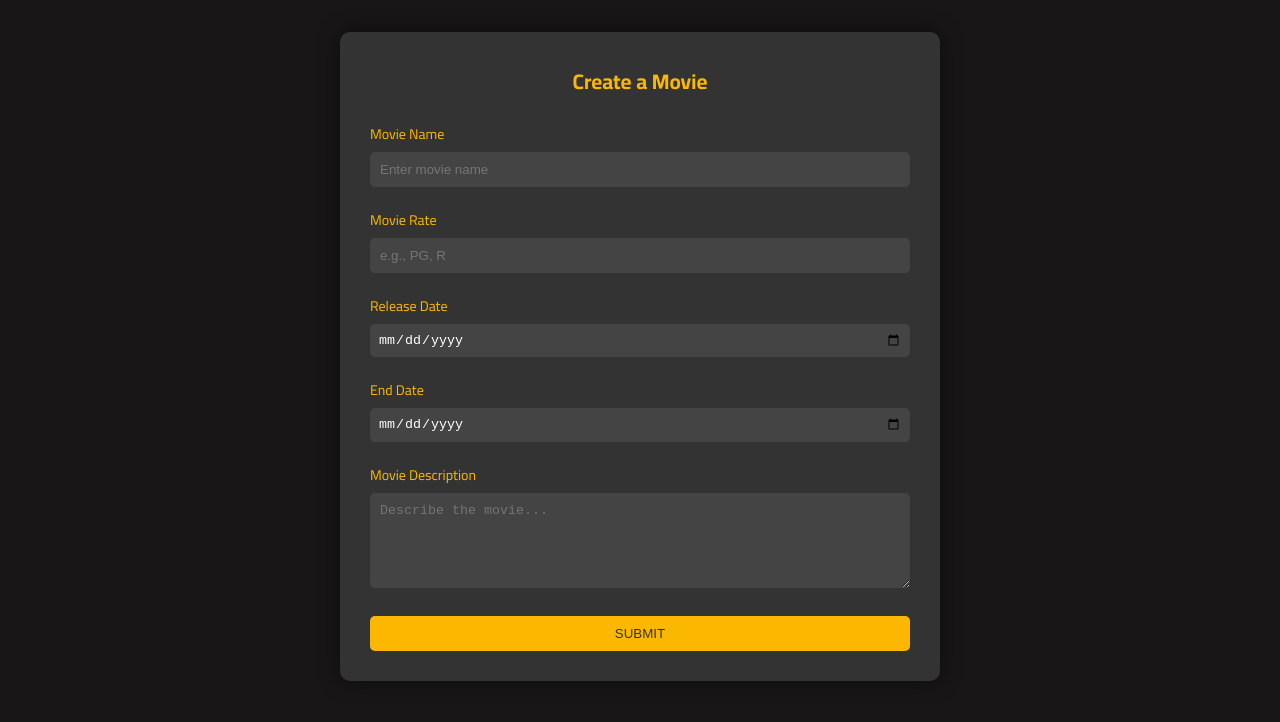
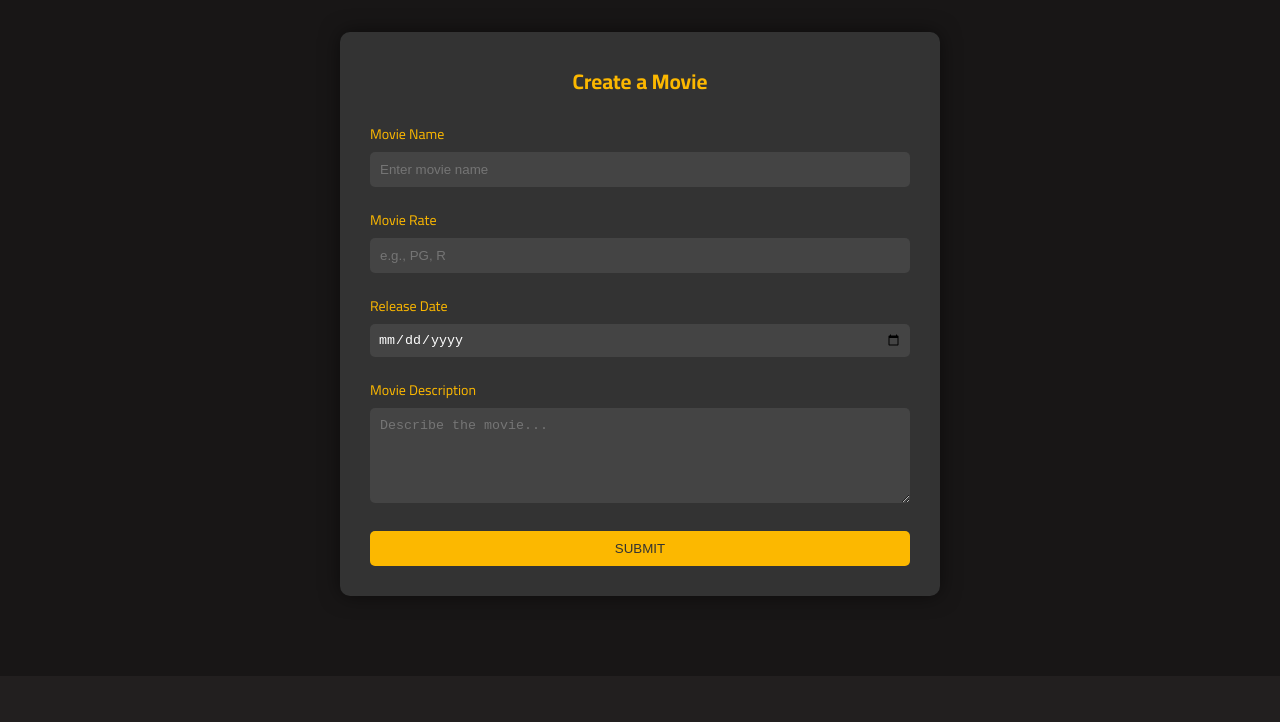
Before and after one commit to winniehhy/Movie_subscription_solidity, a React app: page frontend/pages/addMovie.html in a window 1280 px wide. Shown: the part 78-800 px from the top of the page. Built offline with nearby package versions, Linux system fonts and the light colour scheme.

Commit message:
Add files via upload

```diff
--- a/frontend/pages/addMovie.html
+++ b/frontend/pages/addMovie.html
@@ -77,14 +77,11 @@
             </div>
 
             <div class="form-group">
-                <label for="endDate">End Date</label>
-                <input type="date" id="endDate" name="endDate" required>
-            </div>
-
-            <div class="form-group">
                 <label for="description">Movie Description</label>
                 <textarea id="description" name="description" placeholder="Describe the movie..." rows="5" required></textarea>
             </div>
+
+
 
             <button type="submit" class="submit-btn">Submit</button>
         </form>
```
